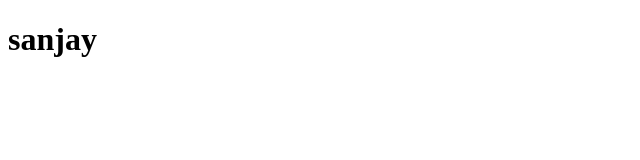
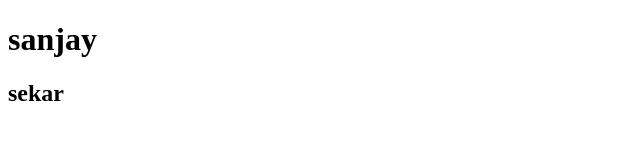
Before and after one commit to sanjaysekar2506/dsa, a plain HTML site: page index.html in a window 1280 px wide. Shown: the full height of the page, 0-640 px from the left. Drawn offline with Linux system fonts and the light colour scheme.

Commit message:
fix: "adding additionl heading"

```diff
--- a/index.html
+++ b/index.html
@@ -7,5 +7,6 @@
 </head>
 <body>
     <h1>sanjay</h1>
+    <h2>sekar</h2>
 </body>
 </html>
```
